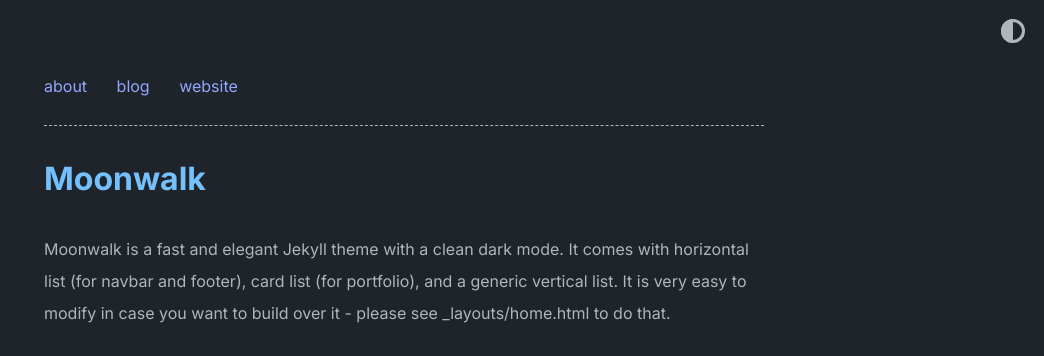
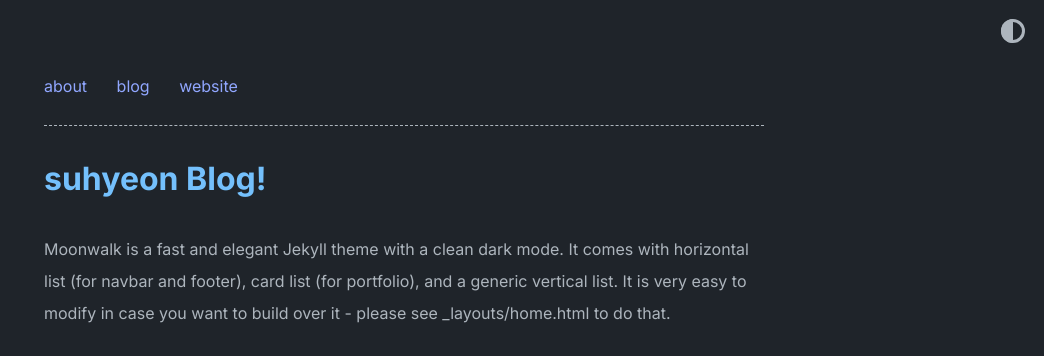
Before and after one commit to qodchgfl130/qodchgfl130.github.com, a Jekyll site: the page built from index.md, in a window 1280 px wide. Shown: the top 356 px of the page, without its empty margins (236-1280 px from the left). Built offline with Jekyll 4.4.1, drawn with Linux system fonts in a browser that asks for light colours.

Commit message:
Update _config.yml

```diff
--- a/_config.yml
+++ b/_config.yml
@@ -1,4 +1,4 @@
-title: Moonwalk
+title: suhyeon Blog!
 author: Abhinav Saxena
 url: https://www.abhinavsaxena.com/moonwalk # root address of the site
 description: > # description of the site (multiple lines allowed)
```
